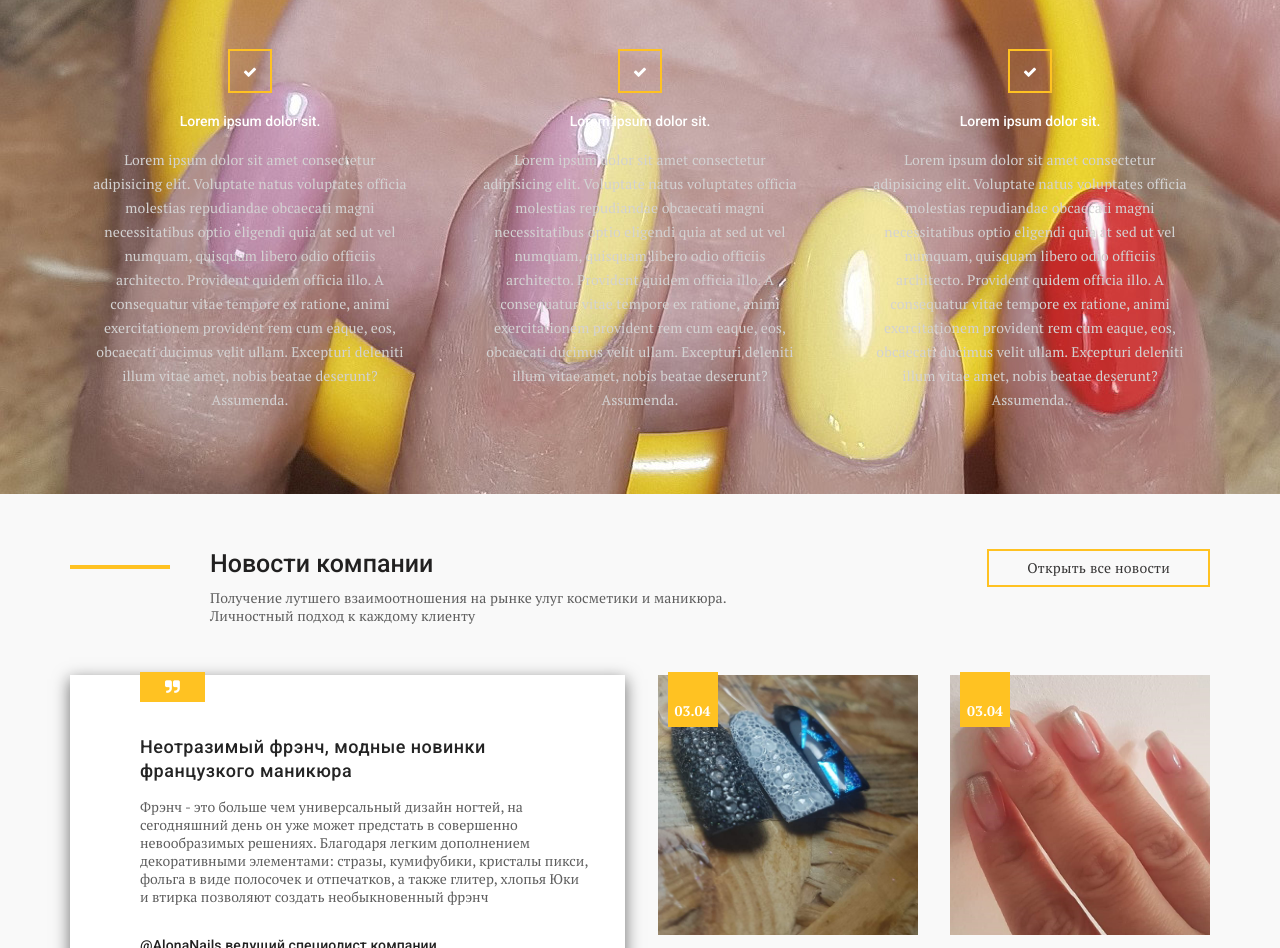
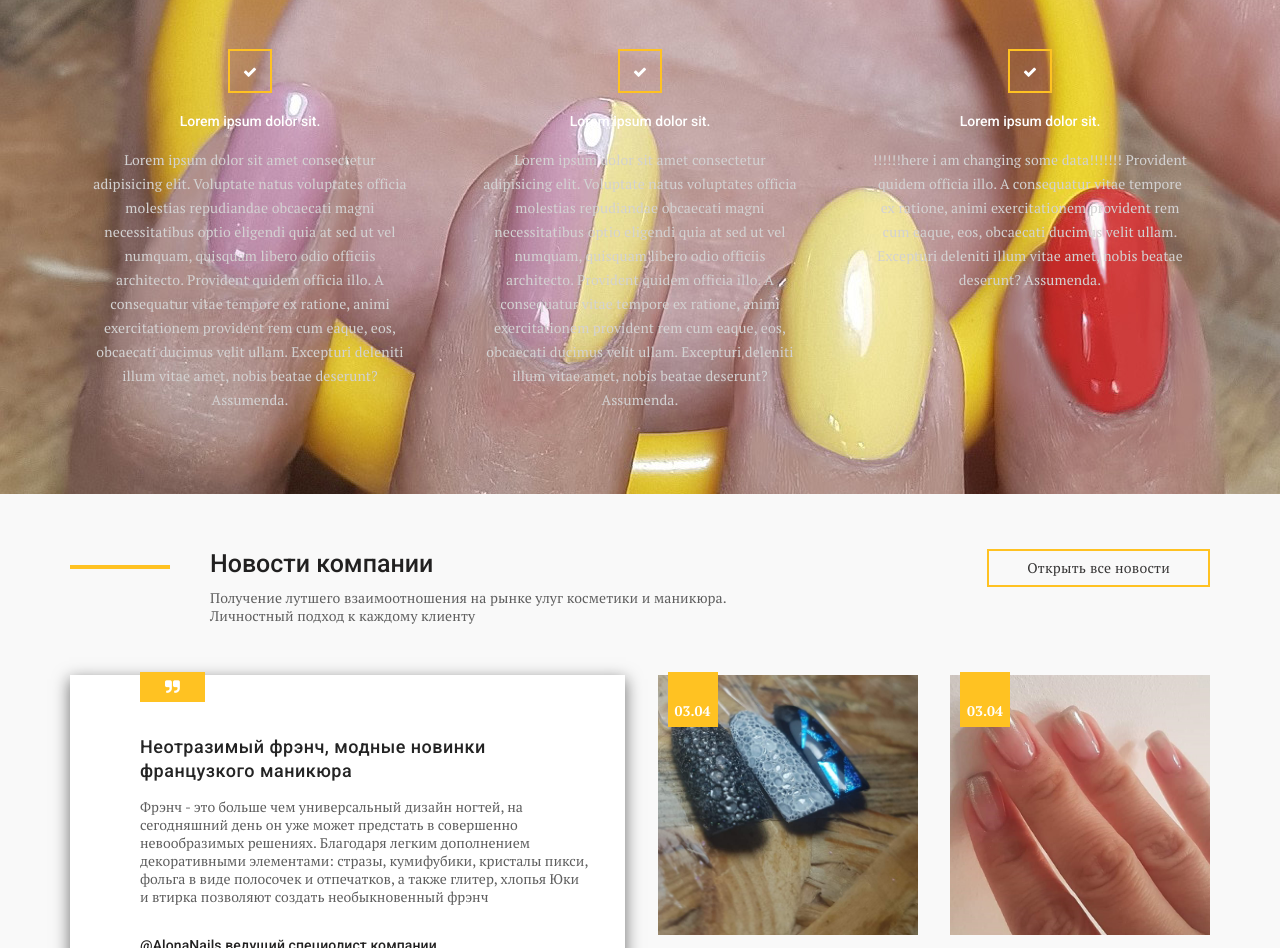
Before and after one commit to ReuvenSlepnev/progect, a website: page app/index.html in a window 1280 px wide. Shown: the part 2510-3458 px from the top of the page. Drawn offline with nearby package versions, Linux system fonts and the light colour scheme; files whose address does not match are found by name.

Commit message:
correct data

```diff
--- a/app/index.html
+++ b/app/index.html
@@ -287,9 +287,7 @@
                         Lorem ipsum dolor sit.
                     </div>
                     <div class="advantages__text">
-                        Lorem ipsum dolor sit amet consectetur adipisicing elit. Voluptate natus voluptates officia
-                        molestias repudiandae obcaecati magni necessitatibus optio eligendi quia at sed ut vel numquam,
-                        quisquam libero odio officiis architecto.
+                        !!!!!!here i am changing some data!!!!!!!
                         Provident quidem officia illo. A consequatur vitae tempore ex ratione, animi exercitationem
                         provident rem cum eaque, eos, obcaecati ducimus velit ullam. Excepturi deleniti illum vitae
                         amet, nobis beatae deserunt? Assumenda.
```
